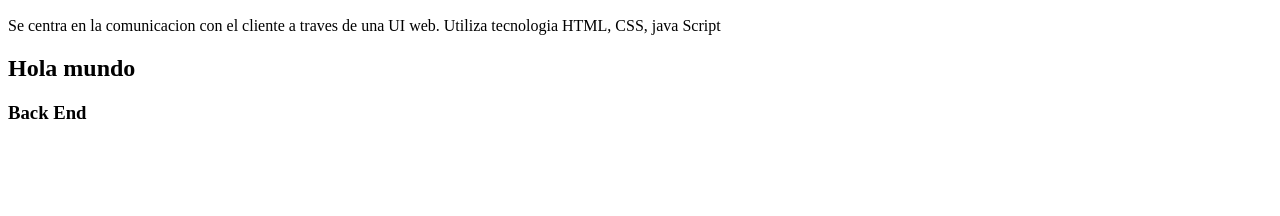
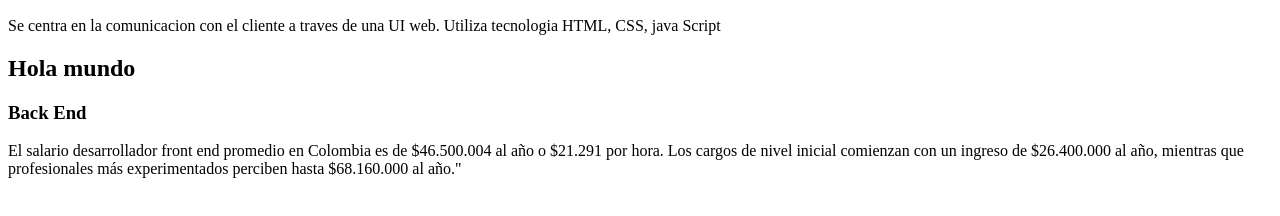
Before and after one commit to jhonmendez/ProyectoWebIG3, a plain HTML site: page html/ejemplo1.html in a window 1280 px wide. Shown: the part 110-326 px from the top of the page. Drawn offline with Linux system fonts and the light colour scheme.

Commit message:
Tercer commit

```diff
--- a/html/ejemplo1.html
+++ b/html/ejemplo1.html
@@ -19,5 +19,7 @@
 
     <h2>Hola mundo</h2>
     <h3>Back End</h3>
+
+    <p>El salario desarrollador front end promedio en Colombia es de $46.500.004 al año o $21.291 por hora. Los cargos de nivel inicial comienzan con un ingreso de $26.400.000 al año, mientras que profesionales más experimentados perciben hasta $68.160.000 al año."</p>
 </body>
 </html>
```
